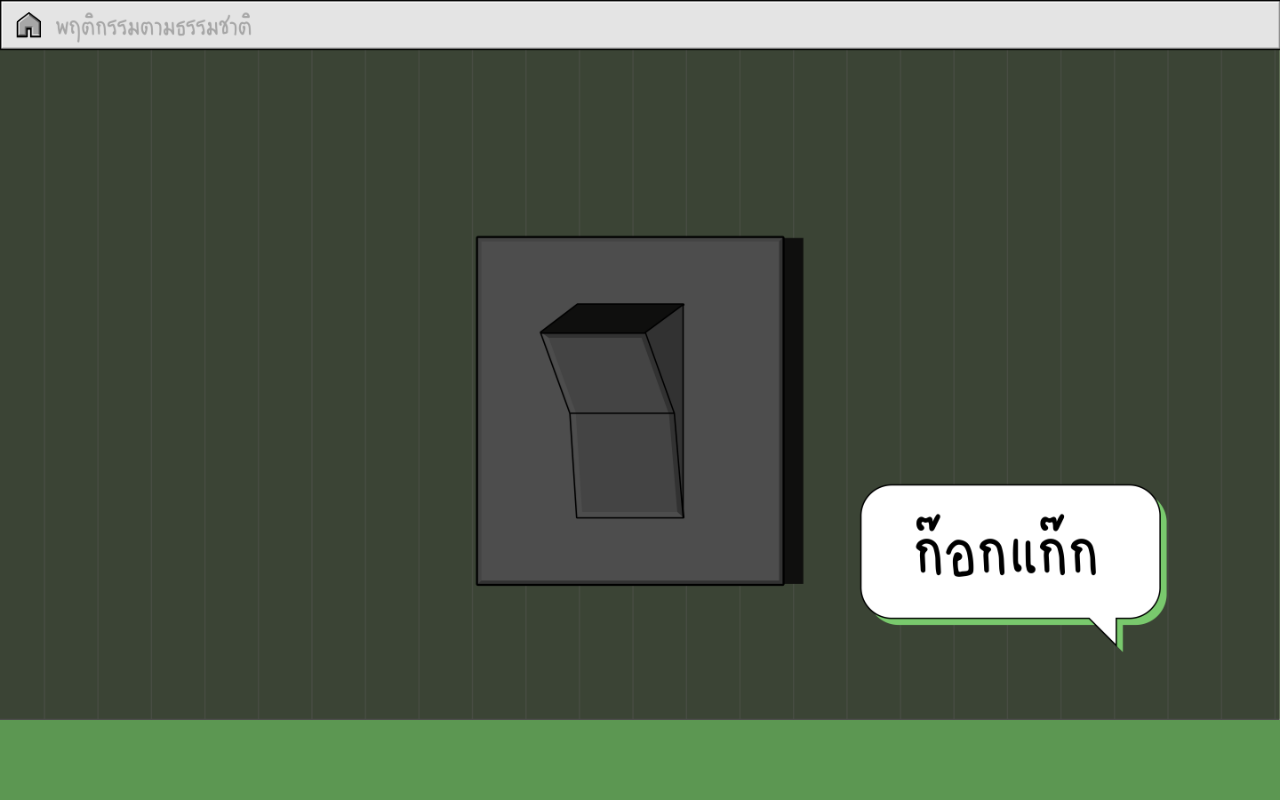
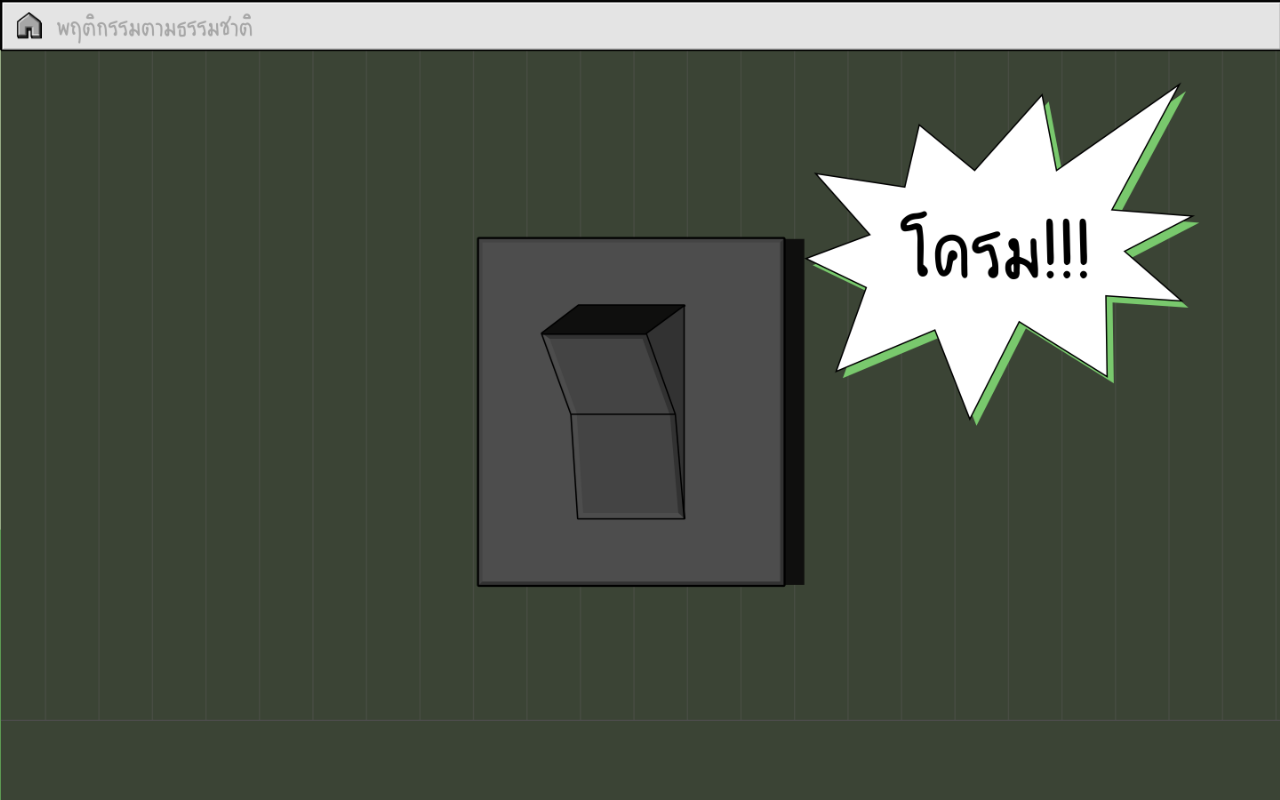
Before and after one commit to bbello2003/Annoying-Pet, a React (Vite) app: page /lobby/squirrel/behavior/switch in a window 1280 px wide. Both pictures are taken after a click on the element 639 px from the left and 424 px from the top of the page. Built offline with nearby package versions, Linux system fonts and the light colour scheme.

Commit message:
add squirrel switch page

```diff
--- a/src/main.tsx
+++ b/src/main.tsx
@@ -16,6 +16,7 @@ import RabbitRoom from "./pages/rabbitRoom/RabbitRoom";
 import SquirrelRoom from "./pages/squirrelRoom/SquirrelRoom";
 import SquirrelBehavior from "./pages/squirrelRoom/SquirrelBehavior";
 import SquirrelSwitch from "./pages/squirrelRoom/SquirrelSwitch";
+import SquirrelClean from "./pages/squirrelRoom/SquirrelClean";
 import SecretRoom from "./pages/secretRoom/SecretRoom";
 
 import "./index.css";
@@ -31,7 +32,9 @@ ReactDOM.createRoot(document.getElementById("root")!).render(
             <Route path="food" element={<SugarGliderFood />}>
               <Route path="dining" element={<SugarGliderDining />}>
                 <Route path="stats" element={<SugarGliderFoodStat />}>
-                  <Route path="forbidden-food" element={<SugarGliderForbiddenFood />}
+                  <Route
+                    path="forbidden-food"
+                    element={<SugarGliderForbiddenFood />}
                   />
                 </Route>
               </Route>
@@ -41,9 +44,10 @@ ReactDOM.createRoot(document.getElementById("root")!).render(
           <Route path="hamster" element={<HamsterRoom />} />
           <Route path="squirrel" element={<SquirrelRoom />}>
             <Route path="behavior" element={<SquirrelBehavior />}>
-                  <Route path="switch" element={<SquirrelSwitch />}
-                  />
-                </Route>
+              <Route path="switch" element={<SquirrelSwitch />}>
+                <Route path="clean" element={<SquirrelClean />} />
+              </Route>
+            </Route>
           </Route>
           <Route path="hedgehog" element={<HedgehogRoom />} />
           <Route path="secret" element={<SecretRoom />} />
--- a/src/pages/squirrelRoom/SquirrelBehavior.tsx
+++ b/src/pages/squirrelRoom/SquirrelBehavior.tsx
@@ -108,7 +108,7 @@ const SquirrelBehavior = () => {
           className="next-page-btn"
           whileHover={{ scale: 1.05 }}
           whileTap={{ scale: 1 }}
-          onClick={() => navigate("/lobby")}
+          onClick={() => navigate("switch")}
         />
 
         {/* Overlay Popup System */}
--- a/src/pages/squirrelRoom/SquirrelSwitch.css
+++ b/src/pages/squirrelRoom/SquirrelSwitch.css
@@ -8,8 +8,12 @@
   display: flex;
   justify-content: center;
   align-items: flex-start;
-  background-color: #5c9752;
+  background-color: #c5e1af;
   overflow: hidden;
+}
+
+.switch-page-container.is-dark {
+  background-color: #3b4435;
 }
 
 .switch-content-wrapper {
@@ -19,6 +23,10 @@
   aspect-ratio: 16 / 9;
 }
 
+.switch-content-wrapper img {
+  transition: none !important;
+}
+
 .switch-main-bg {
   width: 100%;
   height: 100%;
@@ -26,19 +34,22 @@
   display: block;
 }
 
-/* พื้นที่กดสวิตช์ล่องหน (ปรับ % ให้ตรงสวิตช์ในรูป) */
+.absolute-pos {
+  position: absolute;
+  top: 0;
+  left: 0;
+}
+
 .invisible-switch-hitbox {
   position: absolute;
-  top: 35%;
-  left: 42%;
-  width: 16%;
-  height: 48%;
+  top: 42%;
+  left: 43%;
+  width: 10.5%;
+  height: 30%;
   cursor: pointer;
   z-index: 10;
-  /* background-color: rgba(255, 0, 0, 0.3); */ /* เปิดเพื่อเช็คตำแหน่ง */
 }
 
-/* รูป SFX วางทับเต็มจอเพื่อให้ตรงตามต้นฉบับรูปภาพ */
 .switch-sfx-overlay {
   position: absolute;
   top: 0;
@@ -50,7 +61,6 @@
   z-index: 20;
 }
 
-/* Animation แผ่นดินไหวตอน "โครม!!!" */
 .shake-anim {
   animation: shake-effect 0.1s infinite;
 }
--- a/src/pages/squirrelRoom/SquirrelSwitch.tsx
+++ b/src/pages/squirrelRoom/SquirrelSwitch.tsx
@@ -1,9 +1,8 @@
 import { useState, useEffect } from "react";
-import { motion, AnimatePresence } from "framer-motion";
-import { useNavigate } from "react-router-dom";
+import { motion } from "framer-motion";
+import { useNavigate, Outlet } from "react-router-dom";
 import "./SquirrelSwitch.css";
 
-// --- Assets ---
 import lightOnBg from "../../assets/squirrelRoom/light-on-bg.png";
 import lightOffBg from "../../assets/squirrelRoom/light-off-bg.png";
 import sfxKukKak from "../../assets/squirrelRoom/sfx-kuk-kak.png";
@@ -13,91 +12,81 @@ import sfxKhrom from "../../assets/squirrelRoom/sfx-khrom.png";
 
 const SquirrelSwitch = () => {
   const navigate = useNavigate();
-  const [step, setStep] = useState(0); // 0: On, 1: KukKak, 2: KungKang, 3: KokKaek, 4: Khrom, 5: Off
+  const [step, setStep] = useState(0);
   const [isShaking, setIsShaking] = useState(false);
 
   const handleSwitchClick = () => {
-    if (step !== 0) return; // กดได้เฉพาะตอนไฟเปิดอยู่ครั้งแรก
-
-    // เริ่ม Step 1: กุกกัก
+    if (step !== 0) return;
     setStep(1);
   };
 
   useEffect(() => {
-    if (step === 1) {
-      setTimeout(() => setStep(2), 1000); // กิงกัง
-    } else if (step === 2) {
-      setTimeout(() => setStep(3), 1000); // ก๊อกแก๊ก
-    } else if (step === 3) {
+    if (step === 1) setTimeout(() => setStep(2), 800);
+    else if (step === 2) setTimeout(() => setStep(3), 800);
+    else if (step === 3) {
       setTimeout(() => {
         setStep(4);
-        setIsShaking(true); // เริ่มสั่นตอนโครม
-      }, 1000);
+        setIsShaking(true);
+      }, 800);
     } else if (step === 4) {
       setTimeout(() => {
         setIsShaking(false);
-        setStep(5); // จบที่หน้ามืด
+        setStep(5);
       }, 1200);
     }
   }, [step]);
 
-  // กำหนดรูปที่จะโชว์ตาม Step
-  const getSfxImage = () => {
-    switch (step) {
-      case 1: return sfxKukKak;
-      case 2: return sfxKungKang;
-      case 3: return sfxKokKaek;
-      case 4: return sfxKhrom;
-      default: return null;
-    }
-  };
-
   return (
     <motion.div
-      className={`switch-page-container ${isShaking ? "shake-anim" : ""}`}
+      className={`switch-page-container ${isShaking ? "shake-anim" : ""} ${step > 0 ? "is-dark" : ""}`}
       initial={{ opacity: 0 }}
       animate={{ opacity: 1 }}
-      exit={{ opacity: 0 }}
     >
       <div className="switch-content-wrapper">
-        {/* พื้นหลัง: ถ้ายังไม่ถึง step 5 ให้โชว์ On ถ้าถึงแล้วโชว์ Off */}
+        <img src={lightOffBg} className="switch-main-bg absolute-pos" alt="Off" />
+
         <img
-          src={step < 5 ? lightOnBg : lightOffBg}
-          className="switch-main-bg"
-          alt="background"
+          src={lightOnBg}
+          className="switch-main-bg absolute-pos"
+          alt="On"
+          style={{ visibility: step < 5 ? 'visible' : 'hidden' }}
         />
 
-        {/* พื้นที่ล่องหนทับสวิตช์เพื่อให้กดได้ */}
         {step === 0 && (
           <div className="invisible-switch-hitbox" onClick={handleSwitchClick} />
         )}
 
-        {/* แสดงผล SFX ตามลำดับ */}
-        <AnimatePresence>
-          {getSfxImage() && (
-            <motion.img
-              key={step}
-              src={getSfxImage()!}
-              className="switch-sfx-overlay"
-              initial={{ opacity: 0, scale: 0.8 }}
-              animate={{ opacity: 1, scale: 1 }}
-              exit={{ opacity: 0 }}
-              transition={{ duration: 0.2 }}
-            />
-          )}
-        </AnimatePresence>
+        <img
+          src={sfxKukKak}
+          className="switch-sfx-overlay"
+          style={{ display: step === 1 ? 'block' : 'none' }}
+        />
+        <img
+          src={sfxKungKang}
+          className="switch-sfx-overlay"
+          style={{ display: step === 2 ? 'block' : 'none' }}
+        />
+        <img
+          src={sfxKokKaek}
+          className="switch-sfx-overlay"
+          style={{ display: step === 3 ? 'block' : 'none' }}
+        />
+        <img
+          src={sfxKhrom}
+          className="switch-sfx-overlay"
+          style={{ display: step === 4 ? 'block' : 'none' }}
+        />
 
-        {/* ปุ่มไปหน้าถัดไป (กวาดบ้าน) จะโผล่มาตอนปิดไฟแล้ว */}
         {step === 5 && (
           <motion.div
-            className="next-step-trigger"
+            className="invisible-switch-hitbox"
             initial={{ opacity: 0 }}
             animate={{ opacity: 1 }}
-            onClick={() => navigate("/lobby/squirrel/clean")} // สมมติ path หน้าถัดไป
+            onClick={() => navigate("/lobby/squirrel/clean")}
           >
-             {/* ใส่รูปปุ่ม Next ของคุณตรงนี้ */}
           </motion.div>
         )}
+        <Outlet/>
       </div>
     </motion.div>
   );
```
Also changed, not shown: src/pages/squirrelRoom/SquirrelClean.css (added), src/pages/squirrelRoom/SquirrelClean.tsx (added).
